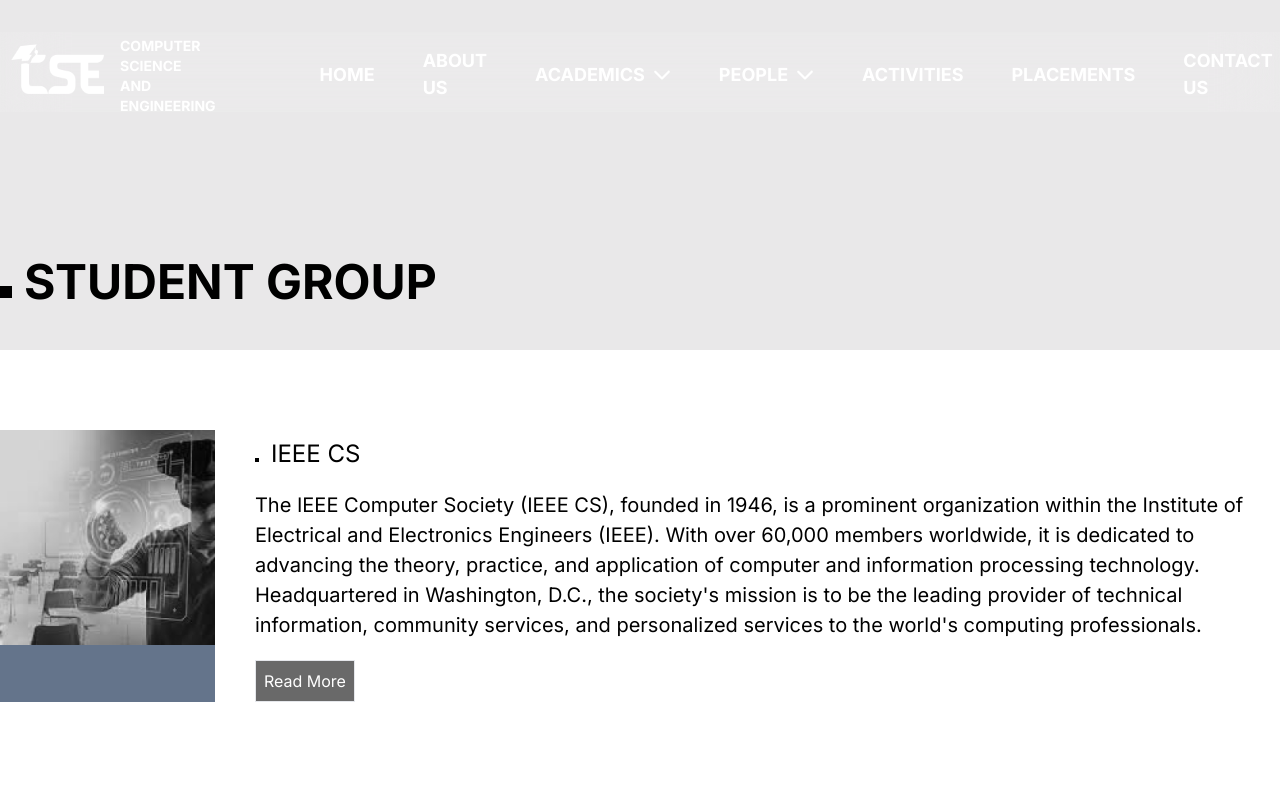
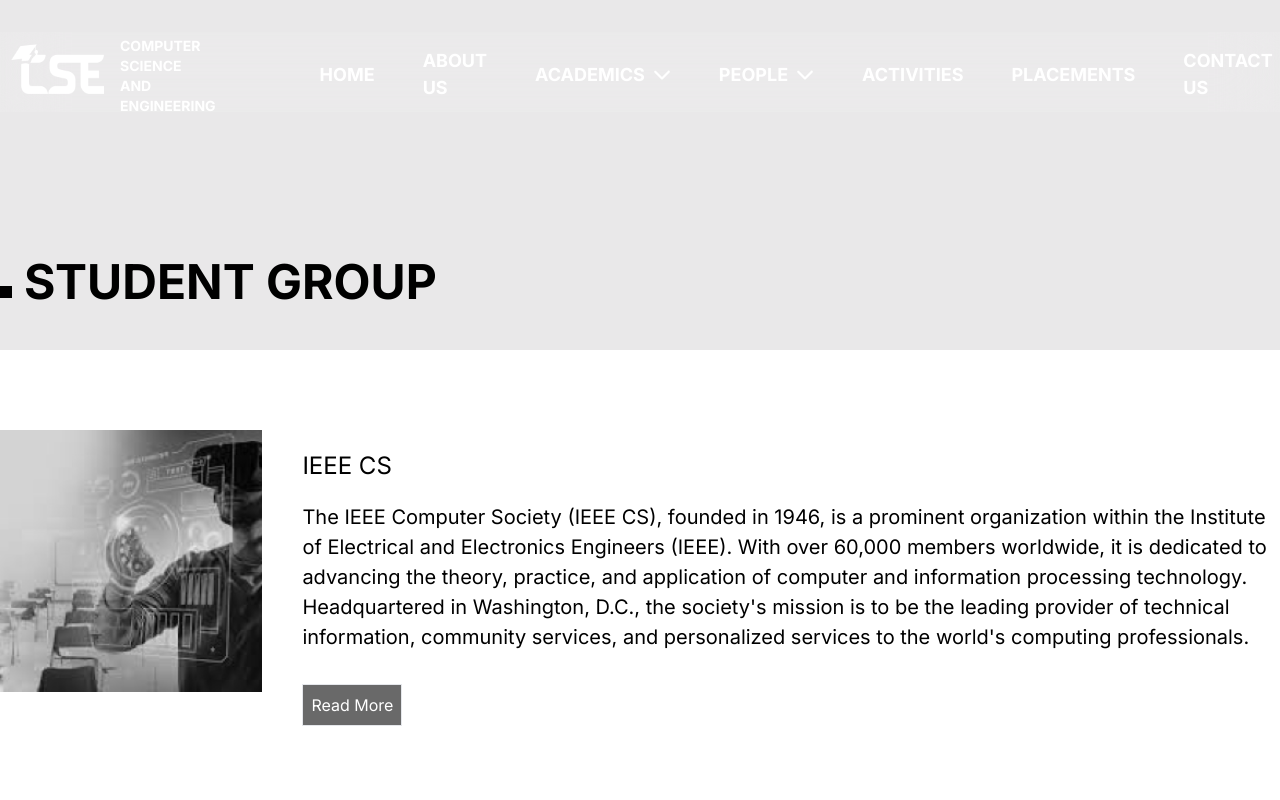
Before and after one commit to mhdaslamp/cse_dept_site, a Next.js app: page /activity/student_gp in a window 1280 px wide. Shown: the top 800 px of the page. Built offline with nearby package versions, Linux system fonts and the light colour scheme.

Commit message:
student grp page setted

```diff
--- a/src/app/activity/components/page.jsx
+++ /dev/null
@@ -1,23 +0,0 @@
-import React from "react";
-
-export default function Studentcard() {
-  return (
-    <div>
-
-      <div>
-        <h1>IEEE CS</h1>
-        <p>
-          The IEEE Computer Society (IEEE CS), founded in 1946, is a prominent
-          organization within the Institute of Electrical and Electronics
-          Engineers (IEEE). With over 60,000 members worldwide, it is dedicated
-          to advancing the theory, practice, and application of computer and
-          information processing technology. Headquartered in Washington, D.C.,
-          the society's mission is to be the leading provider of technical
-          information, community services, and personalized services to the
-          world's computing professionals.
-        </p>
-        <button className="p-2 text-center">Read More</button>
-      </div>
-    </div>
-  );
-}
--- /dev/null
+++ b/src/app/activity/student_gp/content.js
@@ -0,0 +1,44 @@
+export const data = [
+  {
+    img: "/activity2.png",
+    head: "IEEE CS",
+    content:
+      "The IEEE Computer Society (IEEE CS), founded in 1946, is a prominent organization within the Institute of Electrical and Electronics Engineers (IEEE). With over 60,000 members worldwide, it is dedicated to advancing the theory, practice, and application of computer and information processing technology. Headquartered in Washington, D.C., the society's mission is to be the leading provider of technical information, community services, and personalized services to the world's computing professionals.",
+    btn: "Read More",
+  },
+  {
+    img: "/activity2.png",
+    head: "IEEE CS",
+    content:
+      "The IEEE Computer Society (IEEE CS), founded in 1946, is a prominent organization within the Institute of Electrical and Electronics Engineers (IEEE). With over 60,000 members worldwide, it is dedicated to advancing the theory, practice, and application of computer and information processing technology. Headquartered in Washington, D.C., the society's mission is to be the leading provider of technical information, community services, and personalized services to the world's computing professionals.",
+    btn: "Read More",
+  },
+  {
+    img: "/activity2.png",
+    head: "IEEE CS",
+    content:
+      "The IEEE Computer Society (IEEE CS), founded in 1946, is a prominent organization within the Institute of Electrical and Electronics Engineers (IEEE). With over 60,000 members worldwide, it is dedicated to advancing the theory, practice, and application of computer and information processing technology. Headquartered in Washington, D.C., the society's mission is to be the leading provider of technical information, community services, and personalized services to the world's computing professionals.",
+    btn: "Read More",
+  },
+  {
+    img: "/activity2.png",
+    head: "IEEE CS",
+    content:
+      "The IEEE Computer Society (IEEE CS), founded in 1946, is a prominent organization within the Institute of Electrical and Electronics Engineers (IEEE). With over 60,000 members worldwide, it is dedicated to advancing the theory, practice, and application of computer and information processing technology. Headquartered in Washington, D.C., the society's mission is to be the leading provider of technical information, community services, and personalized services to the world's computing professionals.",
+    btn: "Read More",
+  },
+  {
+    img: "/activity2.png",
+    head: "IEEE CS",
+    content:
+      "The IEEE Computer Society (IEEE CS), founded in 1946, is a prominent organization within the Institute of Electrical and Electronics Engineers (IEEE). With over 60,000 members worldwide, it is dedicated to advancing the theory, practice, and application of computer and information processing technology. Headquartered in Washington, D.C., the society's mission is to be the leading provider of technical information, community services, and personalized services to the world's computing professionals.",
+    btn: "Read More",
+  },
+  {
+    img: "/activity2.png",
+    head: "IEEE CS",
+    content:
+      "The IEEE Computer Society (IEEE CS), founded in 1946, is a prominent organization within the Institute of Electrical and Electronics Engineers (IEEE). With over 60,000 members worldwide, it is dedicated to advancing the theory, practice, and application of computer and information processing technology. Headquartered in Washington, D.C., the society's mission is to be the leading provider of technical information, community services, and personalized services to the world's computing professionals.",
+    btn: "Read More",
+  },
+];
--- a/src/app/activity/student_gp/page.jsx
+++ b/src/app/activity/student_gp/page.jsx
@@ -1,53 +1,73 @@
 "use client";
 import React, { useState } from "react";
+import { data } from "./content";
 import Image from "next/image";
 
 export default function Page() {
-  const [hover, setHover] = useState(false);
-
   return (
-    <div className="">
-      <div className="bg-[#e9e8e9] ">
+    <div>
+      <div className="bg-[#e9e8e9]">
         <div className="container mx-auto w-full h-[350px] flex justify-start items-end pb-8">
           <span className="w-3 h-3 bg-black mb-5 mr-3"></span>
           <h1 className="uppercase text-[48px] font-bold">Student group</h1>
         </div>
       </div>
-      <div className="container mx-auto flex flex-row space-x-10 pt-20">
-        <div className="bg-slate-500">
+      {data.map((item, index) => (
+        <HoverableItem key={index} item={item} />
+      ))}
+    </div>
+  );
+}
+
+function HoverableItem({ item }) {
+  const [isHover, setHover] = useState(false);
+
+  return (
+    <div
+      className="container mx-auto flex flex-row space-x-10 pt-20"
+      onMouseEnter={() => setHover(true)}
+      onMouseLeave={() => setHover(false)}
+    >
+      <div className="bg-slate-500 relative w-full h-full">
         <Image
-            src={hover ? "/activity2.png" : "/activity1.png"} // Conditional src based on hover state
-            alt="History of the department"
-            width={1000} // Desired width
-            height={500} // Desired height
-            className=""
-            onMouseEnter={() => setHover(true)} // Set hover state to true
-            onMouseLeave={() => setHover(false)} // Set hover state to false
+          src={item.img}
+          alt={item.head}
+          width={800}
+          height={400}
+          className={`${
+            isHover ? "" : "grayscale"
+          } transition-all duration-300`}
         />
       </div>
       <div>
-          <div className="flex items-center mt-2 relative">
-            <span className="dot w-1 h-1 bg-black absolute top-5 left-0"></span>
-            <h1 className="mb-5 text-2xl pl-4">IEEE CS</h1>{" "}
-            {/* Added padding-left to provide space for the dot */}
+        <div className="flex mb-5 mt-5 justify-start flex-row items-end">
+          <span
+            className={`dot w-1 h-1 bg-black mb-2 ${
+              isHover ? "block" : "hidden"
+            } transition-opacity duration-400`}
+          ></span>
+          <h1
+            className={`text-2xl ${
+              isHover ? "translate-x-3" : ""
+            } transition-transform duration-300`}
+          >
+            {item.head}
+          </h1>
         </div>
-
-          <div className="hover:text-[#dc856e]">
-            <p className="text-[20px]">
-              The IEEE Computer Society (IEEE CS), founded in 1946, is a
-              prominent organization within the Institute of Electrical and
-              Electronics Engineers (IEEE). With over 60,000 members worldwide,
-              it is dedicated to advancing the theory, practice, and application
-              of computer and information processing technology. Headquartered
-              in Washington, D.C., the society's mission is to be the leading
-              provider of technical information, community services, and
-              personalized services to the world's computing professionals.
+        <p
+          className={`${
+            isHover ? "text-[#dc856e]" : "text-[#000000]"
+          } transition-colors duration-300 text-[20px]`}
+        >
+          {item.content}
         </p>
-            <button className="p-2 text-center bg-[#696969] hover:bg-[#ffffff] hover:text-[#dc856e] border hover:border-[#dc856e] mt-5 text-white">
-              Read More
+        <button
+          className={`p-2 ${
+            isHover ? "bg-[#dc856e]" : "bg-[#696969]"
+          } text-center border hover:border-[#dc856e] hover:bg-[#ffffff] hover:text-[#dc856e] mt-8 text-white transition-all duration-300`}
+        >
+          {item.btn}
         </button>
-          </div>
-        </div>
       </div>
     </div>
   );
--- a/src/components/HomePage/Navbar/page.jsx
+++ b/src/components/HomePage/Navbar/page.jsx
@@ -11,6 +11,13 @@ const peopleDropdownItems = [
   { label: "Association Member", href: "#association-member" },
   { label: "Students", href: "#students" },
   { label: "Alumni", href: "#alumni" },
+];
+
+const activitiesDrop = [
+  { label: "Blog", href: "/blog" },
+  { label: "Events", href: "/events" },
+  { label: "Magazine/Newsletter", href: "/magazine" },
+  { label: "Students Group", href: "/student_gp" },
 ];
 
 const academicsDropdownItems = [
```
Lines whose indentation alone changed are shown as unchanged.
